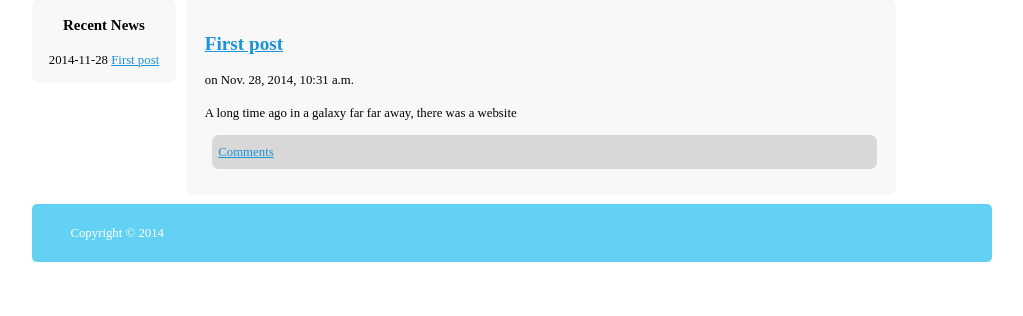
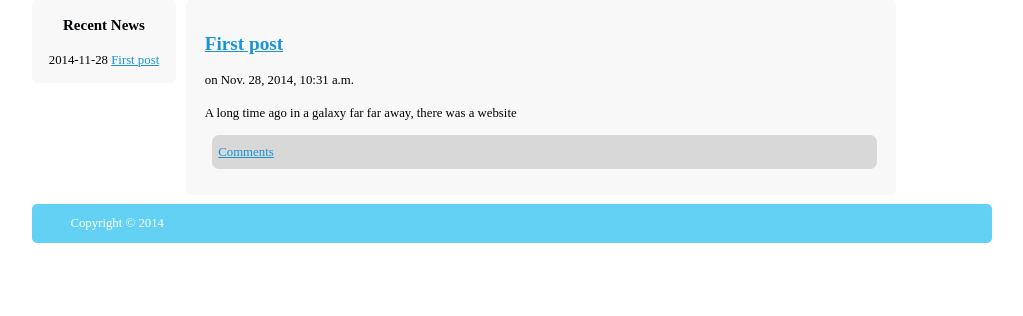
Before and after one commit to Deathridge/cloaked-octo-dubstep, a Django app: page / in a window 1280 px wide. Shown: the part 307-623 px from the top of the page, without its empty margins (128-1151 px from the left). Run offline with Django 3.2, Linux system fonts and the light colour scheme; data comes from the database, SQL or seed files in the repository; parts of the project's set-up code (start-up, migrations or seed data) failed here and were passed over.

Commit message:
Update to margin on footer 1% for improved appearance

```diff
--- a/static/css/styles.css
+++ b/static/css/styles.css
@@ -123,6 +123,6 @@ a:hover, a:active{
 
 .mainFooter p {
 	width: 92%;
-	margin: 2% auto;
+	margin: 1% auto;
 	color: #fff;
 }
```
